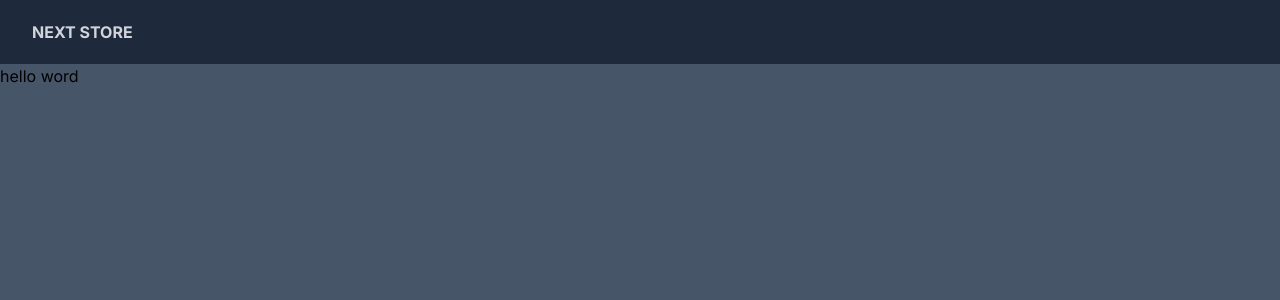
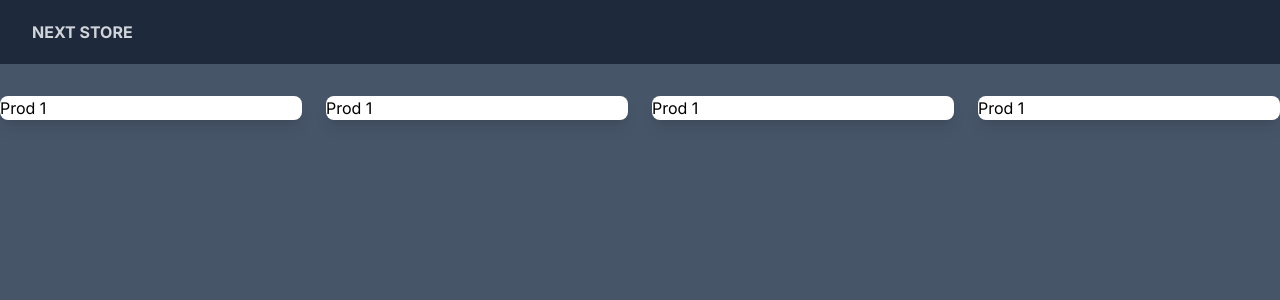
Before and after one commit to Dropedro-dev/e-comerce, a Next.js app: page / in a window 1280 px wide. Shown: the top 300 px of the page. Built offline with nearby package versions, Linux system fonts and the light colour scheme.

Commit message:
listagem de produtos primeira parte

```diff
--- a/src/app/page.tsx
+++ b/src/app/page.tsx
@@ -2,6 +2,15 @@
 
 export default function Home() {
   return (
-    <div>hello word</div>
+    <div className='max-w-7xl mx-auto pt-8 px-8 xl:px-0'>
+      <div
+        className='grid grid-cols-1 gap-3 sm:grid-cols-2 md:grid-cols-3 lg:grid-cols-4 xl:gap-6'
+      >
+        <div className="bg-white rounded-lg shadow-lg overflow-hidden">Prod 1</div>
+        <div className="bg-white rounded-lg shadow-lg overflow-hidden">Prod 1</div>
+        <div className="bg-white rounded-lg shadow-lg overflow-hidden">Prod 1</div>
+        <div className="bg-white rounded-lg shadow-lg overflow-hidden">Prod 1</div>
+      </div>
+      </div>
   )
 }
```
